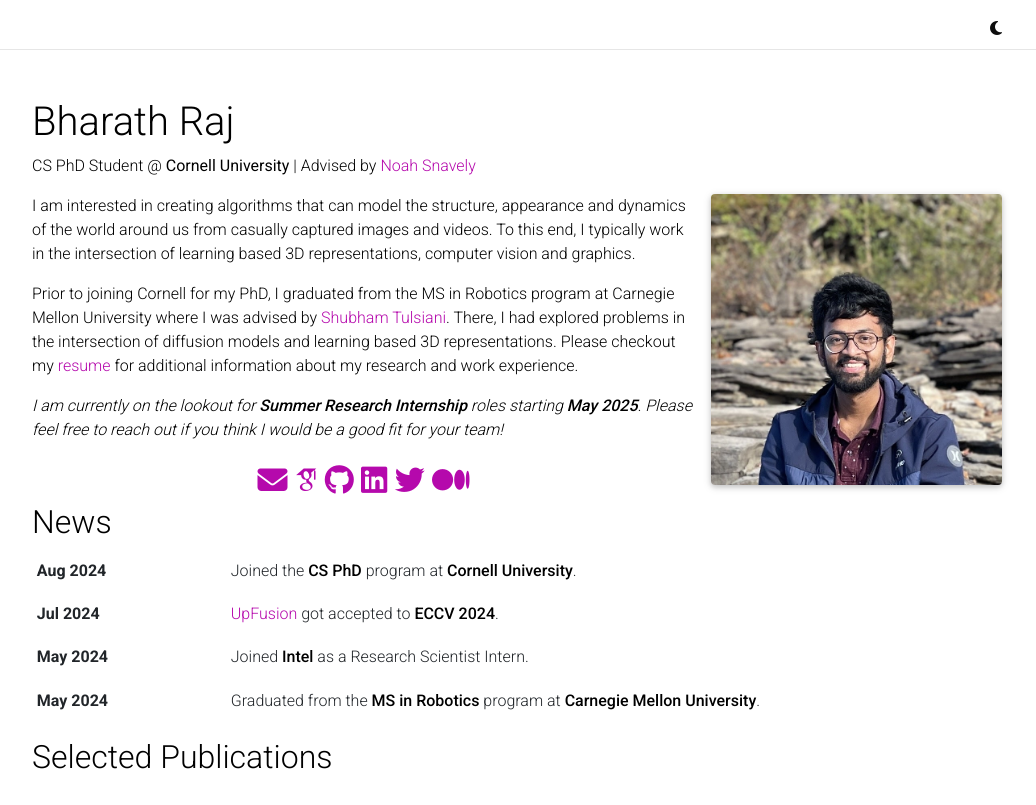
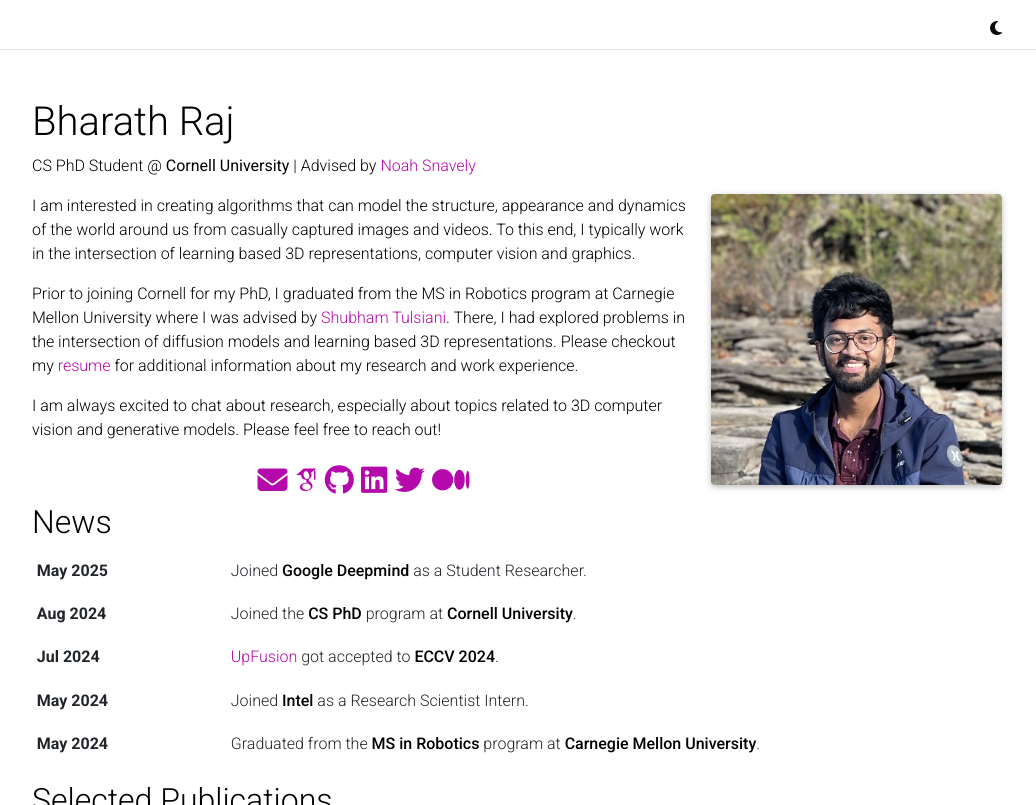
Before and after one commit to thatbrguy/thatbrguy.github.io, a Jekyll site: the page built from _pages/about.md, in a window 1280 px wide and 1192 px high, cut to the strip 0-805 px from the top of the window. Shown: the whole strip, without its empty margins (123-1159 px from the left). Built offline with Jekyll 4.4.1, drawn with Linux system fonts in a browser that asks for light colours; full-size pictures stand in for the smaller copies a plugin makes; some web fonts are replaced; comment, search, counter and statistics services are not loaded; a style sheet for code colours, icons or effects is not loaded.

Commit message:
update news

```diff
--- a/_pages/about.md
+++ b/_pages/about.md
@@ -23,6 +23,7 @@
 
 Prior to joining Cornell for my PhD, I graduated from the MS in Robotics program at Carnegie Mellon University where I was advised by [Shubham Tulsiani](https://shubhtuls.github.io/). There, I had explored problems in the intersection of diffusion models and learning based 3D representations. Please checkout my [resume](assets/pdf/Bharath_Raj_Nagoor_Kani_Resume.pdf) for additional information about my research and work experience.
 
-<!-- I am always excited to chat about research, especially about topics related to 3D computer vision and generative models. Please feel free to reach out! -->
+I am always excited to chat about research, especially about topics related to 3D computer vision and generative models. Please feel free to reach out!
 
-*I am currently on the lookout for **Summer Research Internship** roles starting **May 2025**. Please feel free to reach out if you think I would be a good fit for your team!*
+<!-- *I am currently on the lookout for **Summer Research Internship** roles starting **May 2025**. Please feel free to reach out if you think I would be a good fit for your team!*
+ -->
```
Also changed, not shown: _news/joined_deepmind_sm25.md (added, +8 -0 lines).
